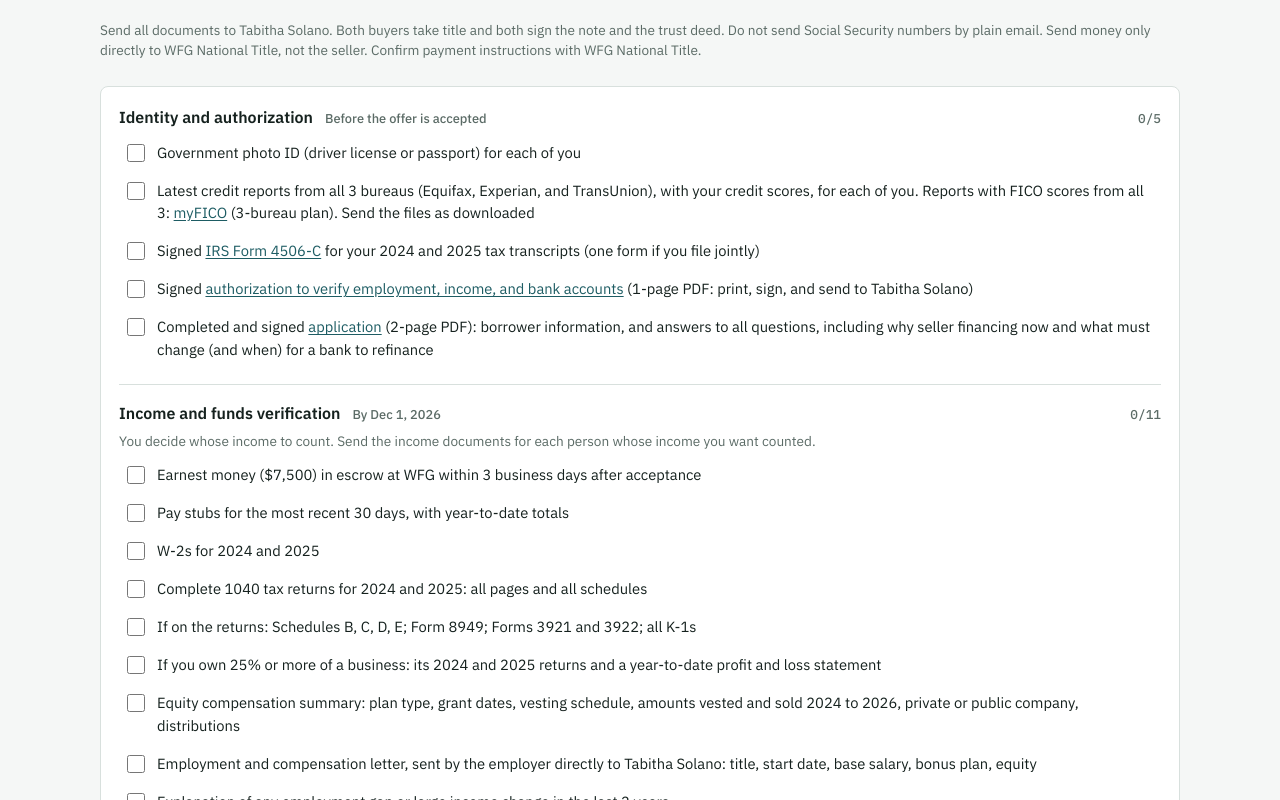
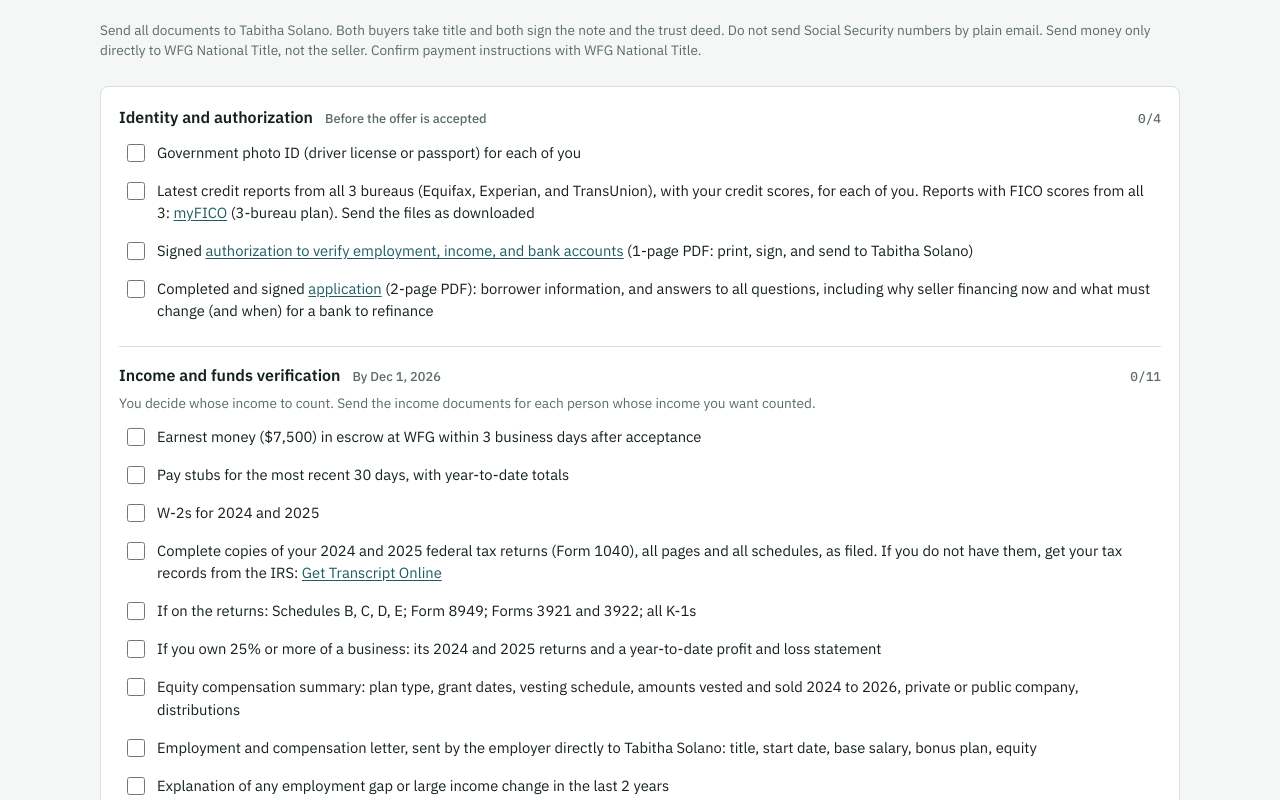
Before and after one commit to ratiofu/ratiofu.github.io, a plain HTML site: page 5225-se-18th/index.html in a window 1280 px wide. Shown: the part 2988-3788 px from the top of the page. Drawn offline with Linux system fonts and the light colour scheme.

Commit message:
fix: replace Form 4506-C with tax return copies in 5225 SE 18th checklist

```diff
--- a/5225-se-18th/index.html
+++ b/5225-se-18th/index.html
@@ -468,14 +468,13 @@ const CK = [
   {id:"a", title:"Identity and authorization", due:"Before the offer is accepted", items:[
     ["a1","Government photo ID (driver license or passport) for each of you"],
     ["a2",'Latest credit reports from all 3 bureaus (Equifax, Experian, and TransUnion), with your credit scores, for each of you. Reports with FICO scores from all 3: <a href="https://www.myfico.com/products" target="_blank" rel="noopener">myFICO</a> (3-bureau plan). Send the files as downloaded'],
-    ["a3",'Signed <a href="https://www.irs.gov/pub/irs-pdf/f4506c.pdf" target="_blank" rel="noopener">IRS Form 4506-C</a> for your 2024 and 2025 tax transcripts (one form if you file jointly)'],
     ["a4",'Signed <a href="borrower-authorization.pdf" target="_blank" rel="noopener">authorization to verify employment, income, and bank accounts</a> (1-page PDF: print, sign, and send to Tabitha Solano)'],
     ["a5",'Completed and signed <a href="buyer-application.pdf" target="_blank" rel="noopener">application</a> (2-page PDF): borrower information, and answers to all questions, including why seller financing now and what must change (and when) for a bank to refinance']]},
   {id:"b", title:"Income and funds verification", due:"By Dec 1, 2026", note:"You decide whose income to count. Send the income documents for each person whose income you want counted.", items:[
     ["d1","Earnest money ($7,500) in escrow at WFG within 3 business days after acceptance"],
     ["b1","Pay stubs for the most recent 30 days, with year-to-date totals"],
     ["b2","W-2s for 2024 and 2025"],
-    ["b3","Complete 1040 tax returns for 2024 and 2025: all pages and all schedules"],
+    ["b3",'Complete copies of your 2024 and 2025 federal tax returns (Form 1040), all pages and all schedules, as filed. If you do not have them, get your tax records from the IRS: <a href="https://www.irs.gov/individuals/get-transcript" target="_blank" rel="noopener">Get Transcript Online</a>'],
     ["b4","If on the returns: Schedules B, C, D, E; Form 8949; Forms 3921 and 3922; all K-1s"],
     ["b5","If you own 25% or more of a business: its 2024 and 2025 returns and a year-to-date profit and loss statement"],
     ["b6","Equity compensation summary: plan type, grant dates, vesting schedule, amounts vested and sold 2024 to 2026, private or public company, distributions"],
```
Also changed, not shown: 1 other file.
